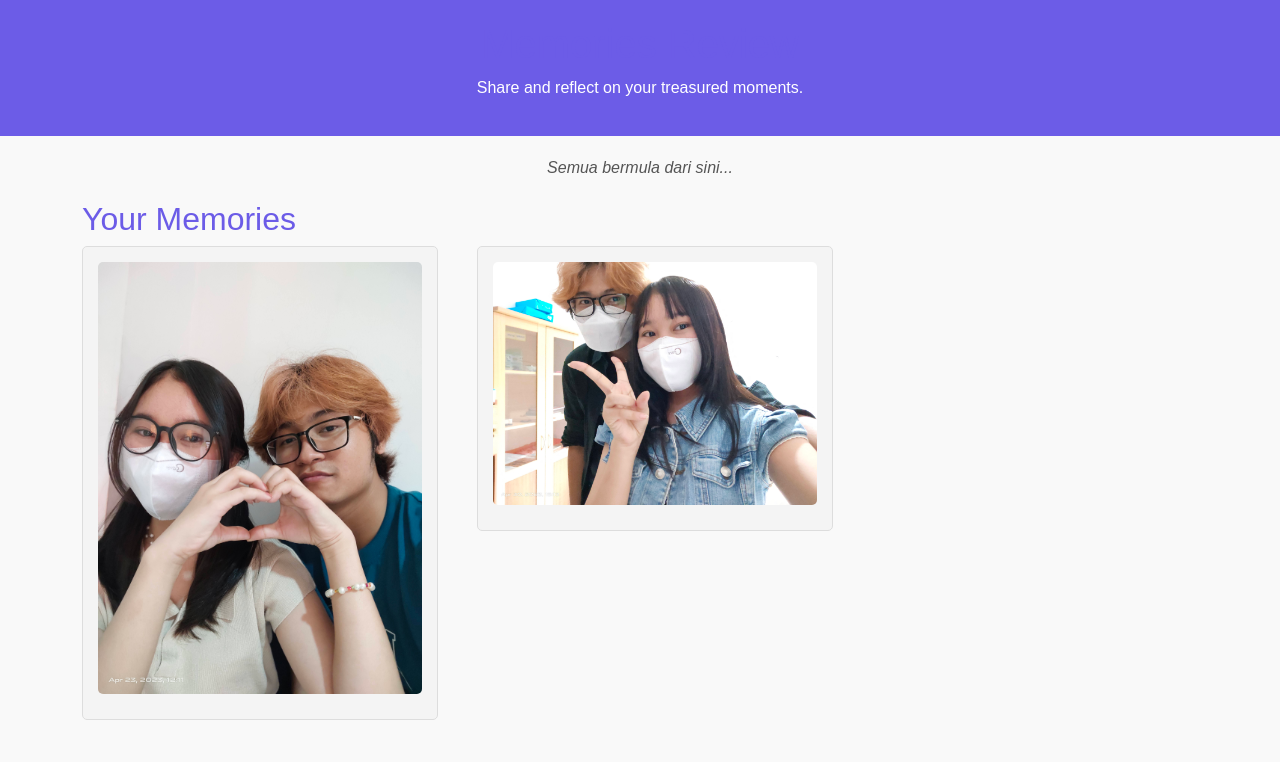
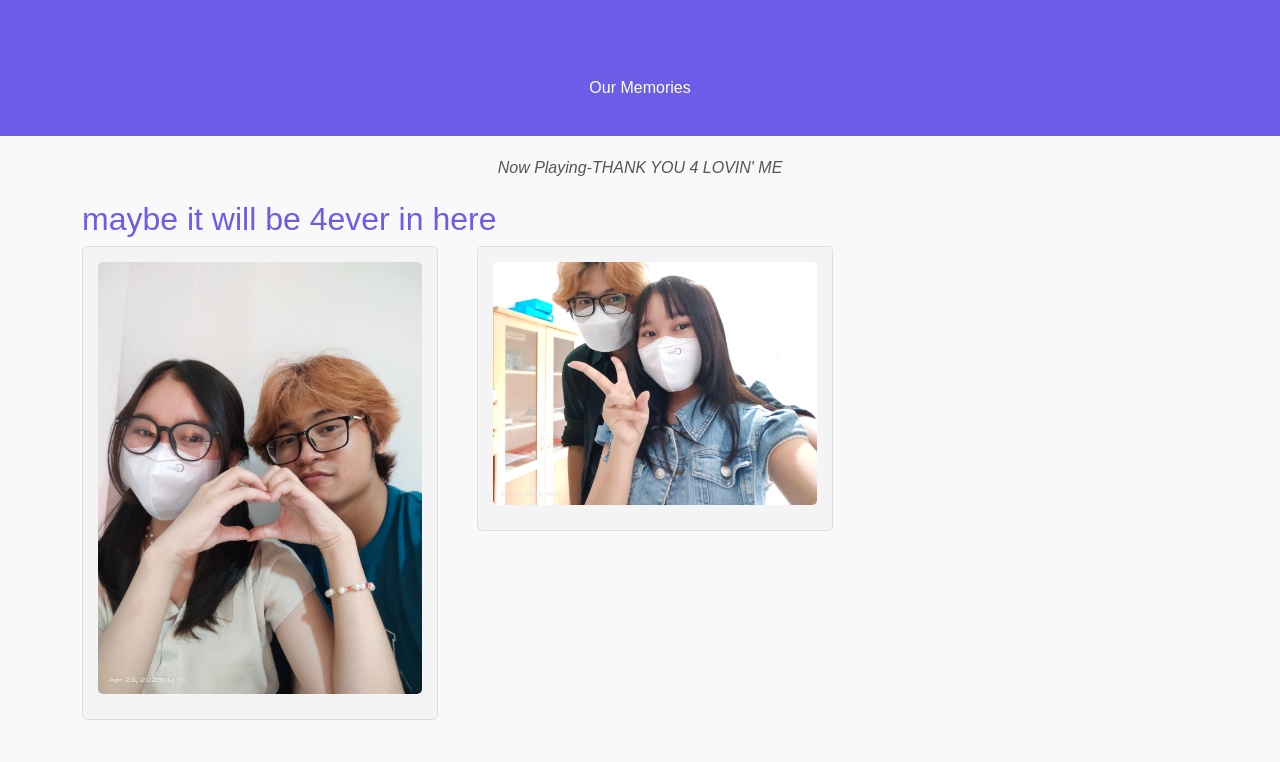
Before and after one commit to willthear1107/willthear1107.github.io, a plain HTML site: page index.html in a window 1280 px wide. Shown: the top 762 px of the page. Drawn offline with nearby package versions, Linux system fonts and the light colour scheme.

Commit message:
Update index.html

```diff
--- a/index.html
+++ b/index.html
@@ -73,13 +73,13 @@
 
 <header>
     <h1>Memories Review</h1>
-    <p>Share and reflect on your treasured moments.</p>
+    <p>Our Memories </p>
 </header>
 
 <div class="container">
-    <div class="intro">Semua bermula dari sini...</div>
+    <div class="intro">Now Playing-THANK YOU 4 LOVIN' ME</div>
 
-    <h2>Your Memories</h2>
+    <h2>maybe it will be 4ever in here </h2>
     <div class="row">
         <div class="col-md-4" data-aos="fade-up">
             <div class="memory">
@@ -306,7 +306,7 @@
         </div>
     </div>
 
-    <div class="outro">thank you for loving me, i hope you find a person that better than me ,sorry for all of my mistake . i Love You </div>
+    <div class="outro">thank you for loving me, i hope you find a person that better than me ,sorry for all of my mistake . I Love You </div>
 </div>
 
 <script src="https://cdn.jsdelivr.net/npm/bootstrap@5.3.0-alpha1/dist/js/bootstrap.bundle.min.js"></script>
```
